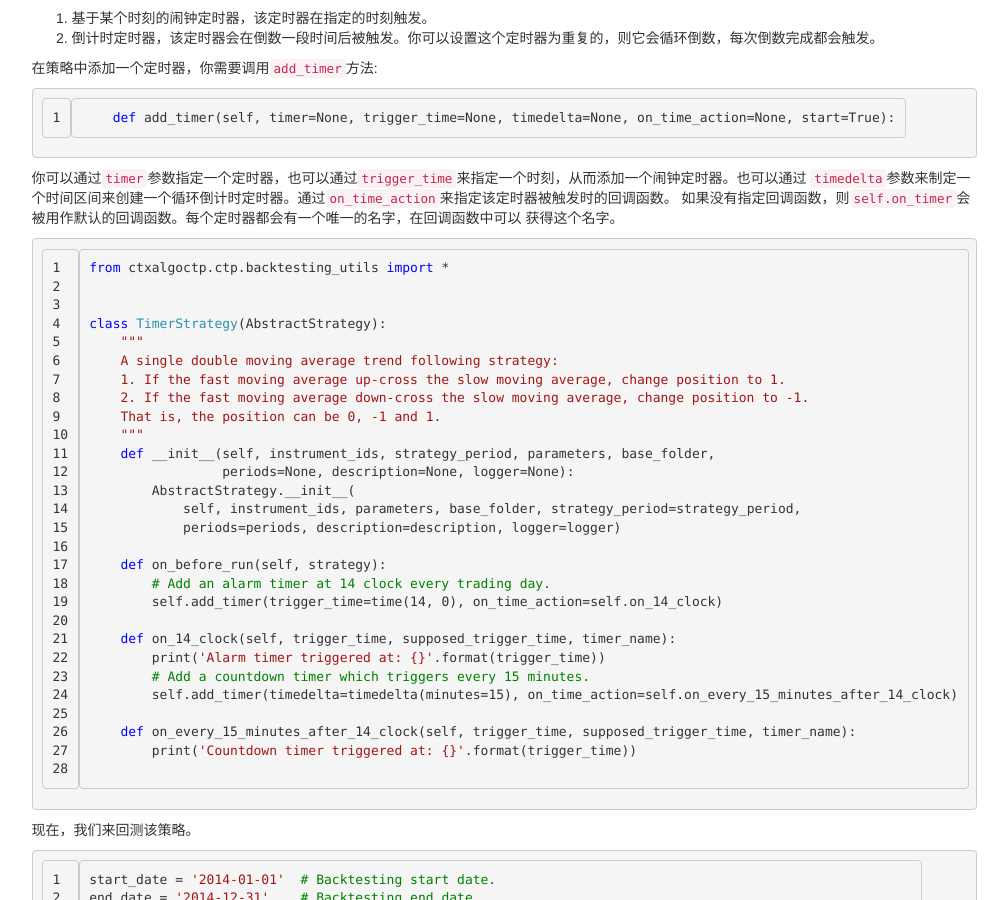
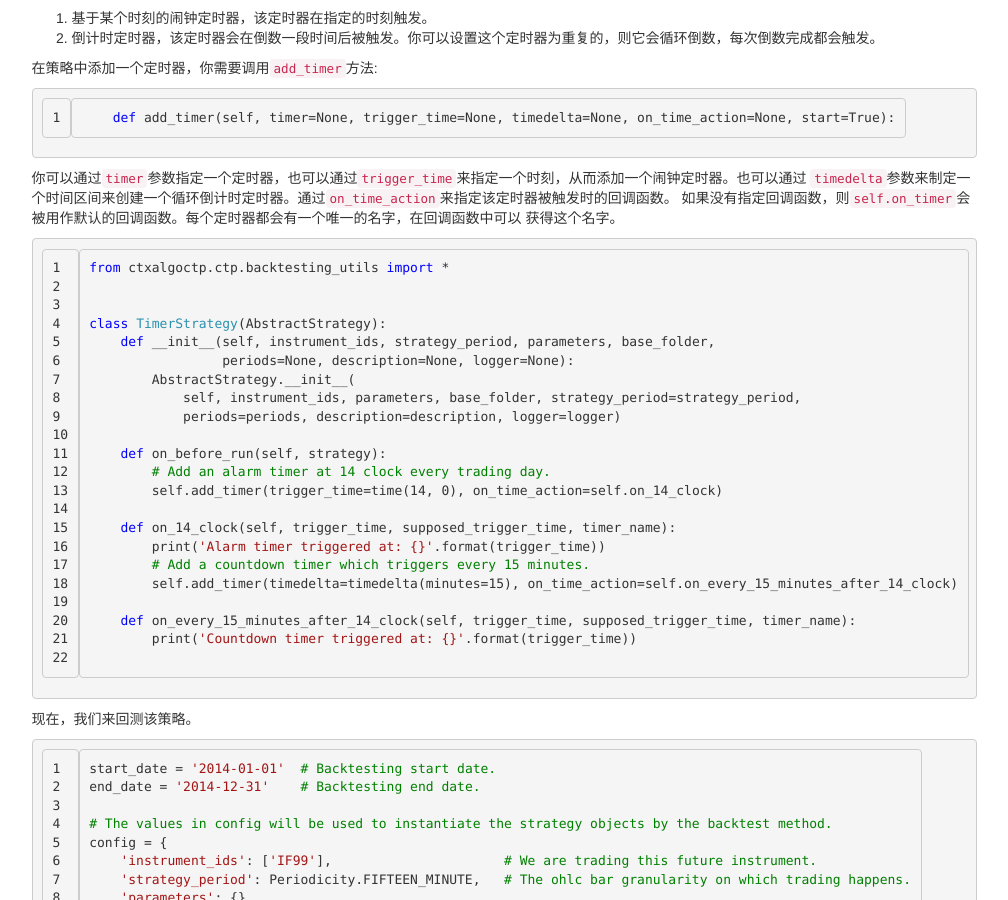
Before and after one commit to ctxalgo/ctxalgoctpdocs, a Jekyll site: the page built from _posts/2016-03-19-zh_e107_timer.md, in a window 1280 px wide and 900 px high, scrolled down 214 px. Shown: the whole window, without its empty margins (136-1144 px from the left). Built offline with Jekyll 4.4.1, drawn with Linux system fonts in a browser that asks for light colours.

Commit message:
jenkins update docs

```diff
--- a/_posts/2016-03-19-zh_e107_timer.md
+++ b/_posts/2016-03-19-zh_e107_timer.md
@@ -27,12 +27,6 @@ from ctxalgoctp.ctp.backtesting_utils import *
 
 
 class TimerStrategy(AbstractStrategy):
-    """
-    A single double moving average trend following strategy:
-    1. If the fast moving average up-cross the slow moving average, change position to 1.
-    2. If the fast moving average down-cross the slow moving average, change position to -1.
-    That is, the position can be 0, -1 and 1.
-    """
     def __init__(self, instrument_ids, strategy_period, parameters, base_folder,
                  periods=None, description=None, logger=None):
         AbstractStrategy.__init__(
```
Also changed, not shown: _posts/2016-03-19-en_e107_timer.md (+0 -6 lines).
